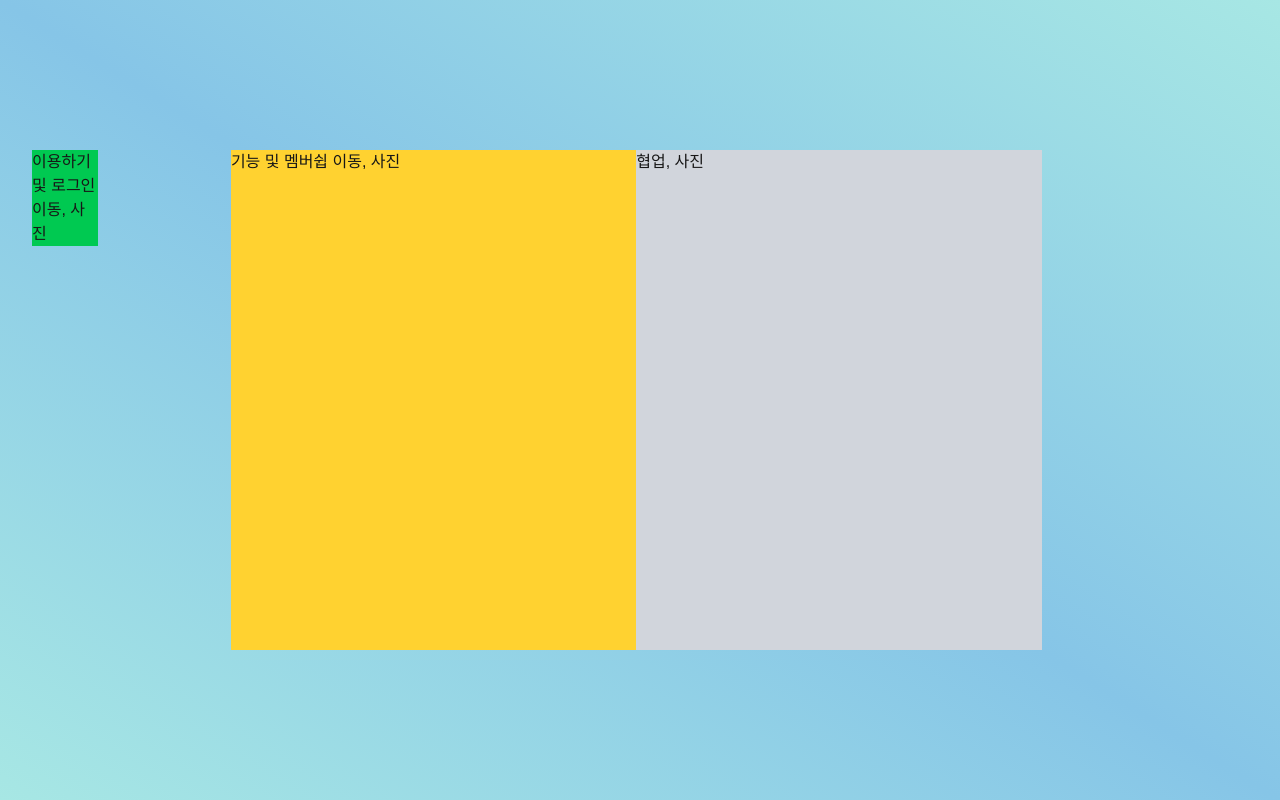
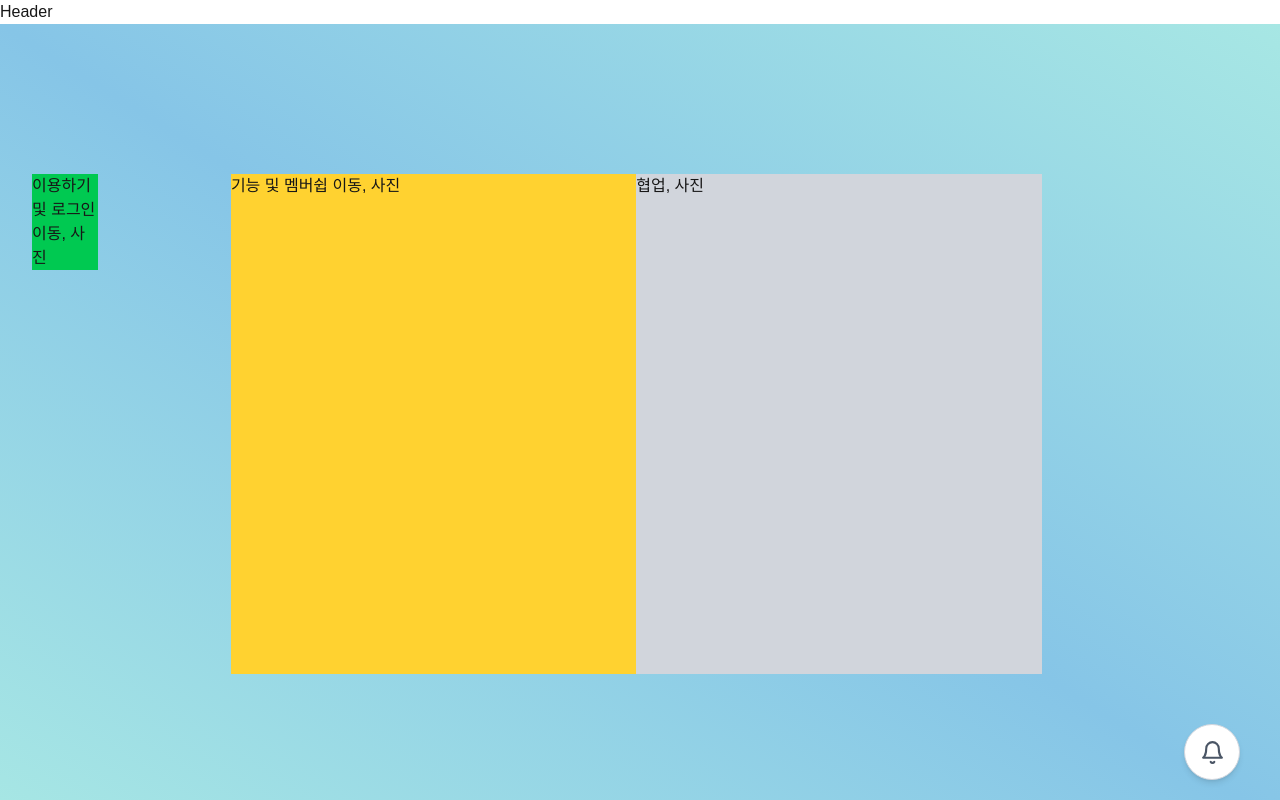
Before and after one commit to YouKnowThat-Park/Hi-Todays-Me, a Next.js app in the folder web/: page / in a window 1280 px wide. Shown: the top 800 px of the page. Built offline with nearby package versions, Linux system fonts and the light colour scheme.

Commit message:
🍻 style: NotificationBell 디자인 완료 (종 아이콘 옆에 다른 아이콘을 추가 배치해 2개가 같은 열에 있어도 좋을듯)

```diff
--- a/web/src/app/layout.tsx
+++ b/web/src/app/layout.tsx
@@ -2,6 +2,8 @@ import "./globals.css";
 import { Inter } from "next/font/google";
 import RecoilProvider from "@/providers/RecoilProvider";
 import Footer from "@/components/layout/Footer";
+import Header from "@/components/layout/Header";
+import NotificationBell from "@/components/layout/notifications/NotificationBell";
 
 const inter = Inter({ subsets: ["latin"], variable: "--font-inter" });
 
@@ -18,7 +20,9 @@ export default function RootLayout({
   return (
     <html lang="ko" className={inter.variable}>
       <body className="font-sans">
+        <Header />
         <RecoilProvider>{children}</RecoilProvider>
+        <NotificationBell />
         <Footer />
       </body>
     </html>
--- a/web/src/components/layout/notifications/NotificationBell.tsx
+++ b/web/src/components/layout/notifications/NotificationBell.tsx
@@ -1,5 +1,23 @@
 import React from "react";
+import { FiBell } from "react-icons/fi";
 
 export default function NotificationBell() {
-  return <div>NotificationBell</div>;
+  return (
+    <button
+      className="
+        fixed right-10 bottom-5
+        w-14 h-14
+        flex items-center justify-center
+        rounded-full
+        border border-gray-300
+        bg-white
+        shadow-md
+        hover:shadow-lg
+        hover:bg-gray-50
+        transition
+      "
+    >
+      <FiBell size={25} className="text-gray-600" />
+    </button>
+  );
 }
```
